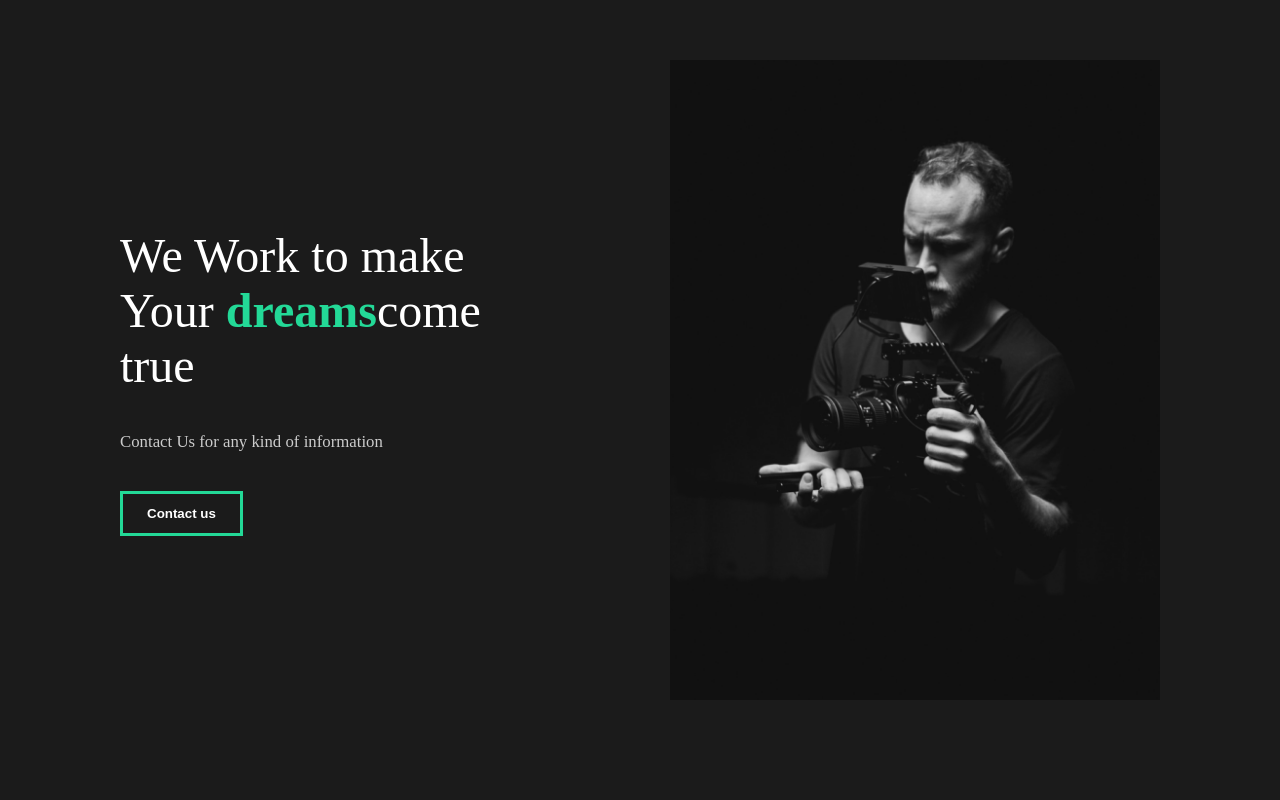
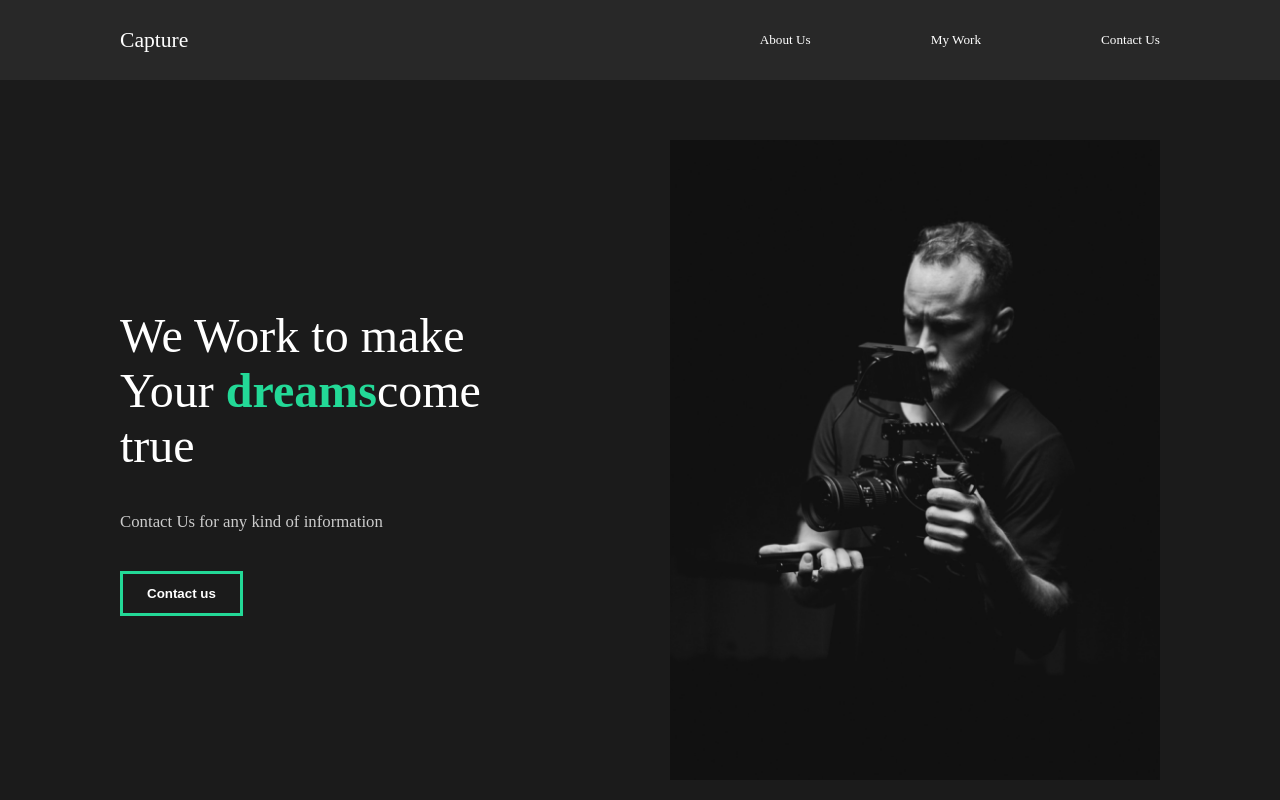
Before and after one commit to Noormohammad011/reactPortfolio, a React (Create React App) app: page / in a window 1280 px wide. Shown: the top 800 px of the page. Built offline with nearby package versions, Linux system fonts and the light colour scheme.

Commit message:
7. Navbar is created and styled

```diff
--- a/src/App.js
+++ b/src/App.js
@@ -1,11 +1,13 @@
 import React from 'react'
 import AboutUs from './pages/AboutUs'
 import GlobalStyles from './components/GlobalStyles'
+import Nav from './components/Nav'
 const App = () => {
   return (
-    <div className="App">
-      <GlobalStyles/>
-     <AboutUs/>
+    <div className='App'>
+      <GlobalStyles />
+      <Nav />
+      <AboutUs />
     </div>
   )
 }
--- /dev/null
+++ b/src/components/Nav.js
@@ -0,0 +1,52 @@
+import React from 'react'
+import styled from 'styled-components'
+const Nav = () => {
+  return (
+    <StyledNav>
+      <h1>
+        <a id='logo' href=''>
+          Capture
+        </a>
+      </h1>
+      <ul>
+        <li>
+          <a href=''>About Us</a>
+        </li>
+        <li>
+          <a href=''>My Work</a>
+        </li>
+        <li>
+          <a href=''>Contact Us</a>
+        </li>
+      </ul>
+    </StyledNav>
+  )
+}
+
+const StyledNav = styled.nav`
+  min-height: 10vh;
+  display: flex;
+  margin: auto;
+  justify-content: space-between;
+  align-items: center;
+  padding: 1rem 10rem;
+  background: #282828;
+  a {
+    color: white;
+    text-decoration: none;
+  }
+  ul {
+    display: flex;
+    list-style: none;
+  }
+  #logo {
+    font-size: 1.8rem !important;
+    font-weight: lighter;
+  }
+  li{
+      padding-left:10rem;
+      position:relative;
+  }
+`
+
+export default Nav
```
